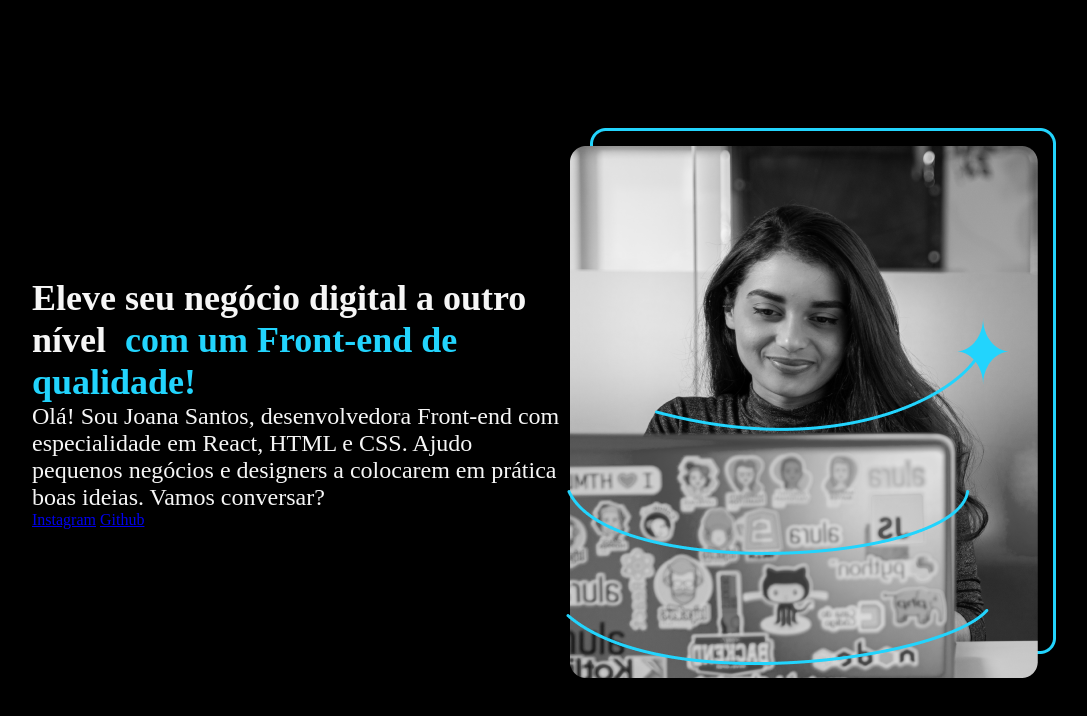
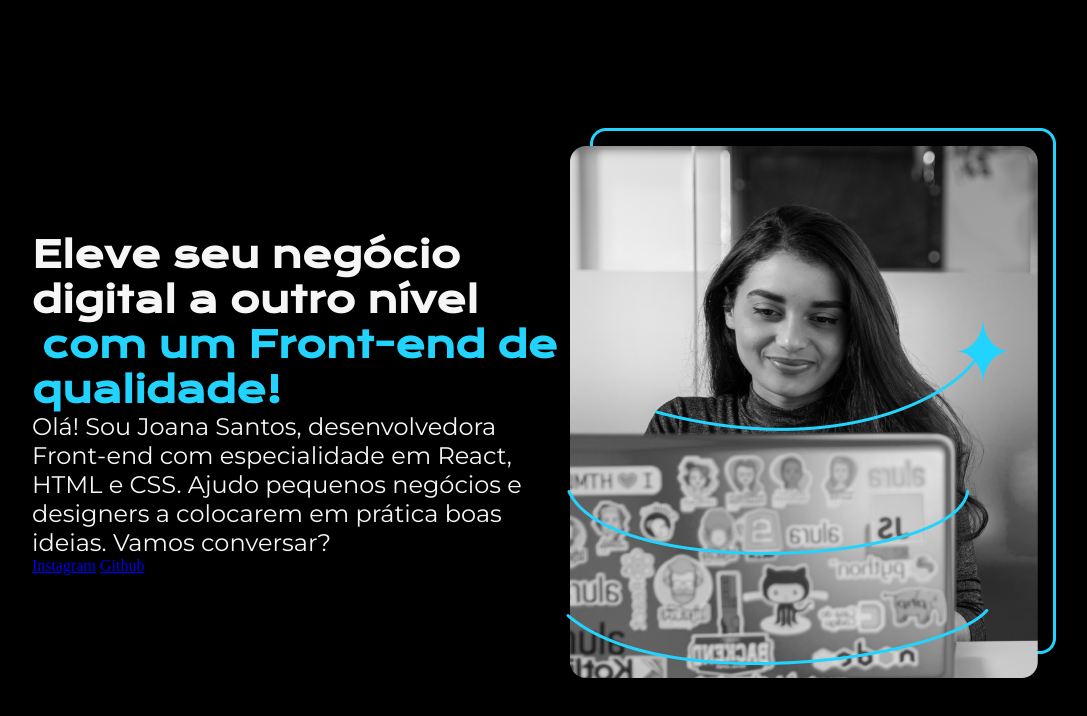
Before and after one commit to Guipsz/Curso-Front-End, a plain HTML site: page Projeto HTML/index.html in a window 1280 px wide. Shown: the whole page, without its empty margins (96-1183 px from the left). Drawn offline with nearby package versions, Linux system fonts and the light colour scheme.

Commit message:
Foi adicionado novas fonts ao projeto utilizando o Google Fonts

```diff
--- a/Projeto HTML/style.css
+++ b/Projeto HTML/style.css
@@ -1,3 +1,5 @@
+@import url('https://fonts.googleapis.com/css2?family=Krona+One&family=Montserrat&family=Poppins:ital,wght@1,200&display=swap');
+
 * {
     margin: 0;
     padding: 0;
@@ -28,8 +30,10 @@ body {
 
 .apresentacao__conteudo__titulo {
     font-size: 36px;
+    font-family: 'Krona One', sans-serif;
 }
 
 .apresentacao__conteudo__texto {
     font-size: 24px;
+    font-family: 'Montserrat', sans-serif;
 }
```
